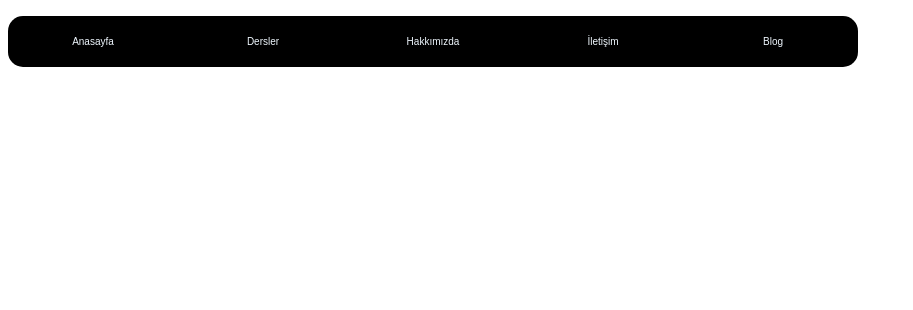
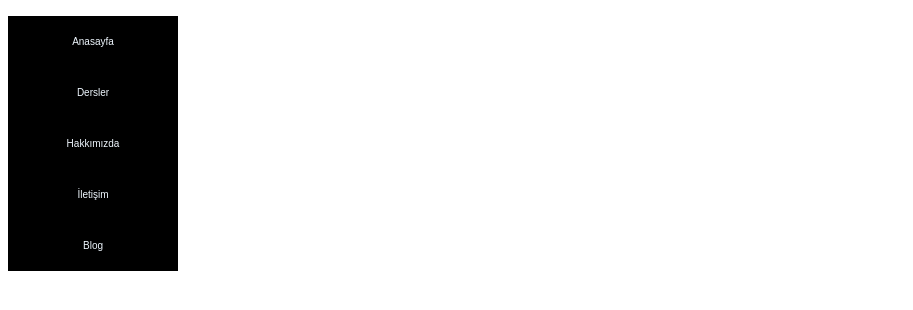
Before and after one commit to dilaratasezenn/HTML-CALISMALARI, a plain HTML site: page cssyataymenu.html in a window 1280 px wide. Shown: the whole page, without its empty margins (0-913 px from the left). Drawn offline with Linux system fonts and the light colour scheme.

Commit message:
Update haricimenu.css

```diff
--- a/haricifontstil/menu.css/haricimenu.css
+++ b/haricifontstil/menu.css/haricimenu.css
@@ -8,7 +8,8 @@ padding: 0;/*margin padding değerlerini sıfırladık çünkü bu menüleri tam
 }
 nav ul li{
     display: block;/*her bir li içine yazdığımız menüleri bir kutucukmuş gibi belirlemesini sağladık*/
-    float: left;/*bu li etiketinde isimlerini belirlediğimiz menülerin yatay halde sıralanmasını sağladık*/
+   /* float: left;/*bu li etiketinde isimlerini belirlediğimiz menülerin yatay halde sıralanmasını sağladık ama burada dikey menü oluşturmak istersek float left özelliğini kaldırmamız gerekli ama bu sadece bu özelliği kaldırdığımızda evet dikey halde menülerimiz gözükücek ama fareyi boşluk alanda yani menünün üstünde değilde boşluk alanda fareyi derslerin hizasına gelince dersler menüsünün alt menüleri gözükcek bunun için li etiketimizin sabit genişlik değerini yani width değerini 150px yazmamız lazım*/
+width: 150px;/*burada ikey menü için sabit genişlik değerini girdik ama dersler menüsünün üstüne gelince alt menüleri açıldığında diğer ana menüler gözükmüyo bunun için dersler mneüsünün alt münelirini yazdığımız li etiketine positon ve margin değerini atyarlamamız gerek*/
 }
 nav ul li a{
     display: block;/*ul etiketi içinde menülerin ismini belirlemiştik ve bunları bir blok haline getirdik*/
@@ -31,6 +32,7 @@ nav ul li ul{/*nav etiketi içinde ul listesinin içindeki li etiketindeki ul ni
     display: none;
     position: absolute;/*dersler menüsüne gelince altda farklı menüler gözüküyodu ama bu esnada dersler menüsü üstüne geldiğinde genişliyodu bu yüzden position ile absolute dediğimiz zaman dersler menüsünün üstünde gelince menüde genişlenme olmuyo yani dersler menüsü sabit şekilde altında diğer menüler listeleniyo */
 width: 150px;
+margin: -50 180px;
 
 }
 nav ul li:hover ul{/*nav etiketi içinde ul listesinin li etiketinin içindeki ul listesinin fare ile üzerine geldiğimde liste halinde alt yani display ile blok halinde gözükmesini sağladık*/
@@ -47,11 +49,11 @@ text-align: left;/*üstte menülerin içindeki yazıların ortalanması için te
 }
 /*.solust{
     border-top-left-radius: 15px;}/*bunun amacı anasayfa yazan kısmın yani yatay blok halindeki en sol üst köşenin oval halde görünmesini sağladık normalde uzunca bir dikdörtgen gibi kenarları sivri haldedir*/
-.sol{
+/*.sol{
     border-top-left-radius: 15px;
     border-bottom-left-radius: 15px;
 }/*burada yatay blok halindeki menünün ansayfa kısmındaki hem sol üst köşesini hemde sol alt köşesini ovalleştirdik*/
-.sag{
+/*.sag{
     border-top-right-radius: 15px;/*bu ovalleştirme özelliğini istersek ms mos webkit oo gibi tarayıcaların hepsinde çalışması için bu ekleri ekleyebiliriz*/
-    border-bottom-right-radius: 15px;
+   /* border-bottom-right-radius: 15px;
 }/*burada yatay blok halindeki menünün sağ tarafındaki hem alt hem üst köşelerini ovalleştirdik */
```
